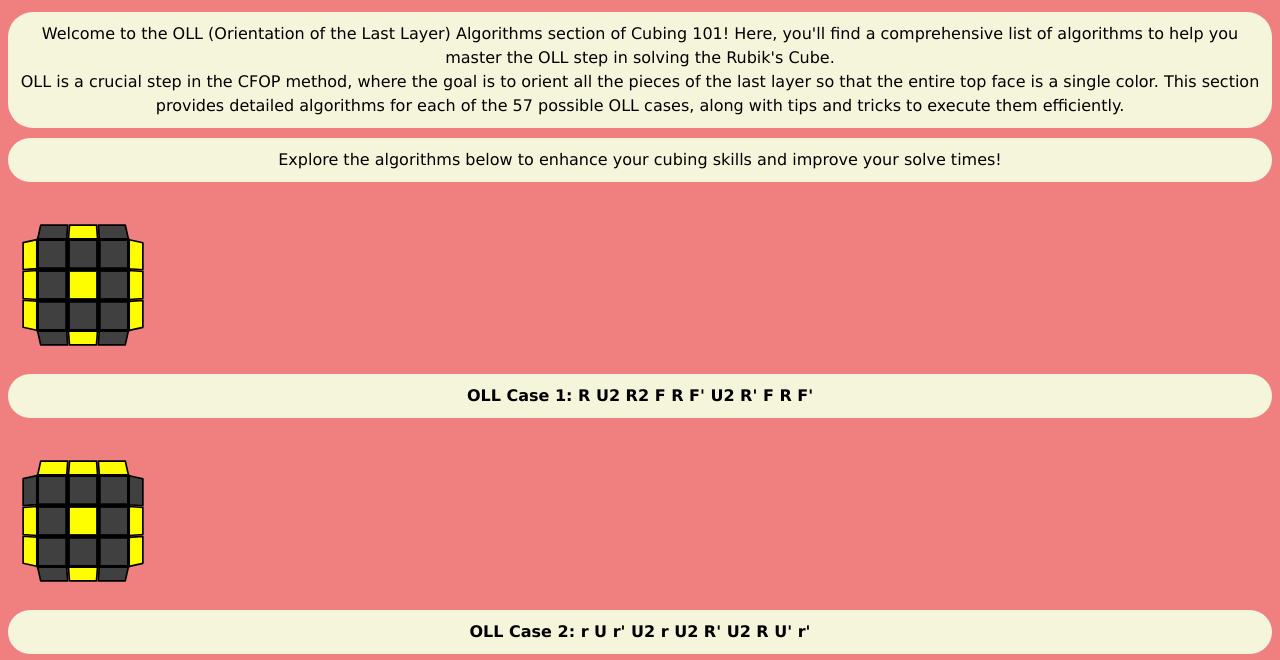
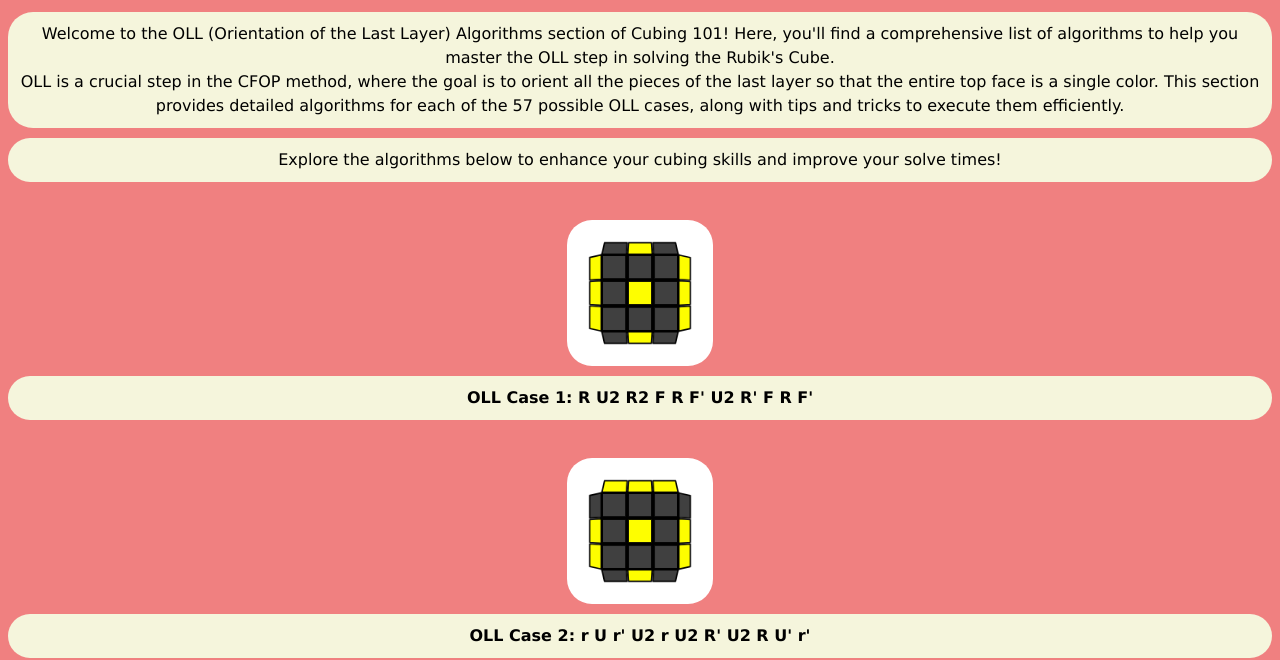
Before and after one commit to aparikh544-lang/aparikh544-lang.github.io, a plain HTML site: page oll_algorithms.html in a window 1280 px wide. Shown: the part 155-815 px from the top of the page. Drawn offline with Linux system fonts and the light colour scheme.

Commit message:
12/30/25: Realized images arent styled, issue fixed

```diff
--- a/style.css
+++ b/style.css
@@ -81,3 +81,14 @@
     background-color: white;
     padding: 10px;
 }
+
+.ollimg {
+    margin: 10px;
+    border-radius: 25px;
+    margin-left: auto;
+    margin-right: auto;
+    display: block;
+    width: 10%;
+    background-color: white;
+    padding: 10px;
+}
```
